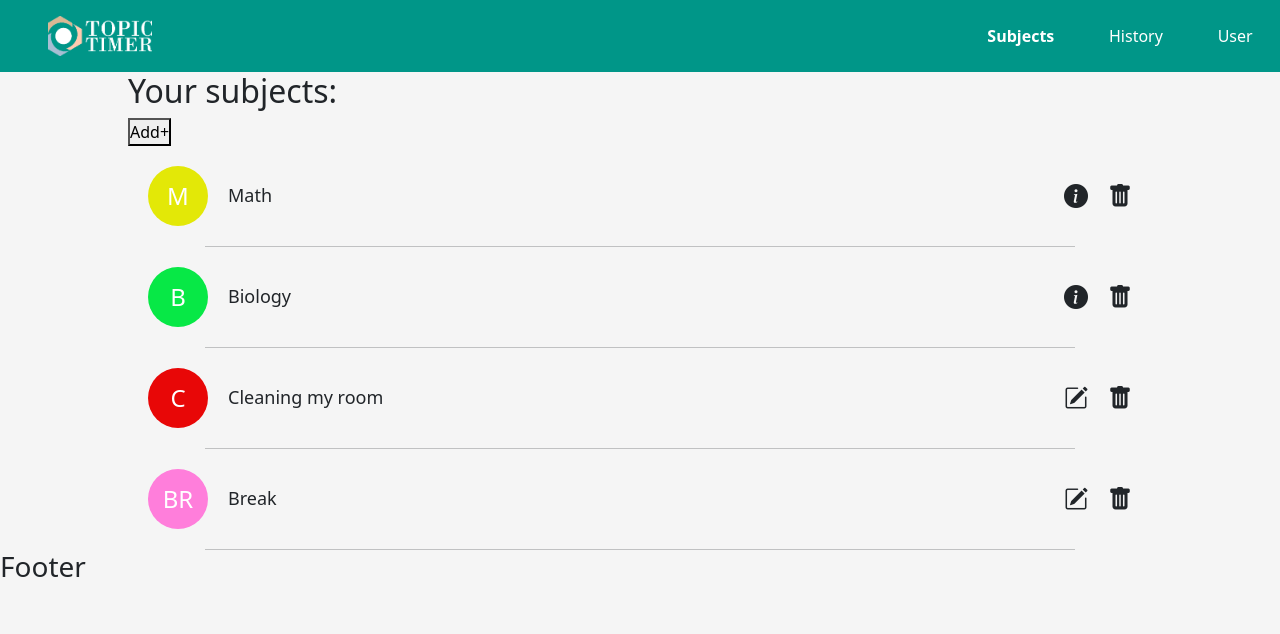
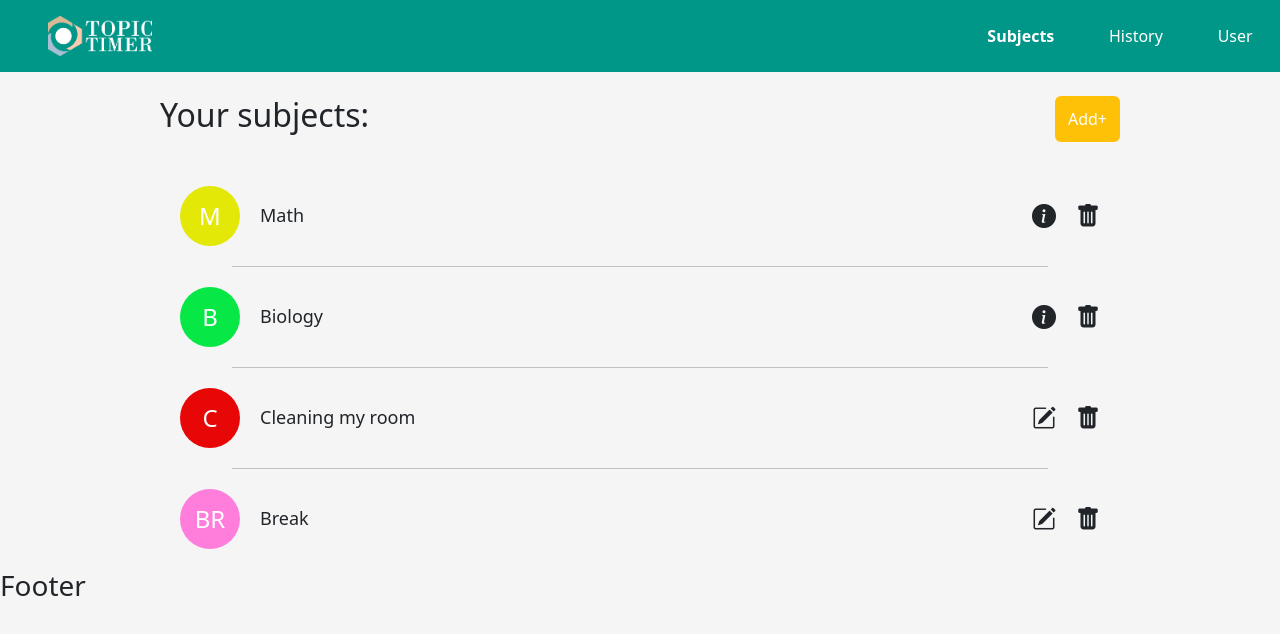
Before and after one commit to VidBarbaro/TopicTimer, a Vue app: page /subjects in a window 1280 px wide. Shown: the top 634 px of the page. Built offline with nearby package versions, Linux system fonts and the light colour scheme.

Commit message:
Subject page css improvement

```diff
--- a/src/components/SubjectListItem.vue
+++ b/src/components/SubjectListItem.vue
@@ -10,7 +10,6 @@
             <i class="bi bi-trash-fill"></i>
         </span>
     </section>
-    <hr>
 </template>
 
 <style scoped>
@@ -19,6 +18,7 @@ section {
     justify-content: space-between;
     align-items: center;
     padding: 20px; /* Increased padding */
+    width: 100%;
 }
 
 span {
@@ -48,11 +48,6 @@ i {
     font-size: 24px; /* Increased font size for icons */
     margin-left: 20px; /* Adjusted spacing between icons */
 }
-
-hr {
-    width: 85%;
-    margin: auto;
-}
 </style>
 
 <script>
--- a/src/views/SubjectsView.vue
+++ b/src/views/SubjectsView.vue
@@ -1,32 +1,26 @@
-<template>
-  <div>
-    <section>
-      <h2>Your subjects: </h2>
-      <button>Add+</button>
-    </section>
-    <section>
-      <SubjectListItem :subject="data[0]"/>
-      <SubjectListItem :subject="data[1]"/>
-      <SubjectListItem :subject="data[2]"/>
-      <SubjectListItem :subject="data[3]"/>
-    </section>
-  </div>
-</template>
-
-<style scoped>
-div {
-  display: flex;
-  flex-direction: column;
-  align-items: center;
-}
-section {
-  width: 80%;
-}
-</style>
-
 <script setup>
 import SubjectListItem from '../components/SubjectListItem.vue';
 import data from '../assets/data.json'
 console.log("Hello")
 console.log(JSON.stringify(data))
 </script>
+<template>
+  <div class="d-flex flex-column w-75 m-auto">
+    <div class="w-100 mt-4 d-flex justify-content-between">
+      <h2>Your subjects: </h2>
+      <button class="btn bg-tt-yellow text-white">Add+</button>
+    </div>
+    <div class="w-100 mt-4">
+      <div v-for="subject, index in data">
+        <SubjectListItem :subject="subject"/>
+        <hr v-if="index != data.length - 1" class="m-auto" />
+      </div>
+    </div>
+  </div>
+</template>
+
+<style scoped>
+hr {
+    width: 85%;
+}
+</style>
```
